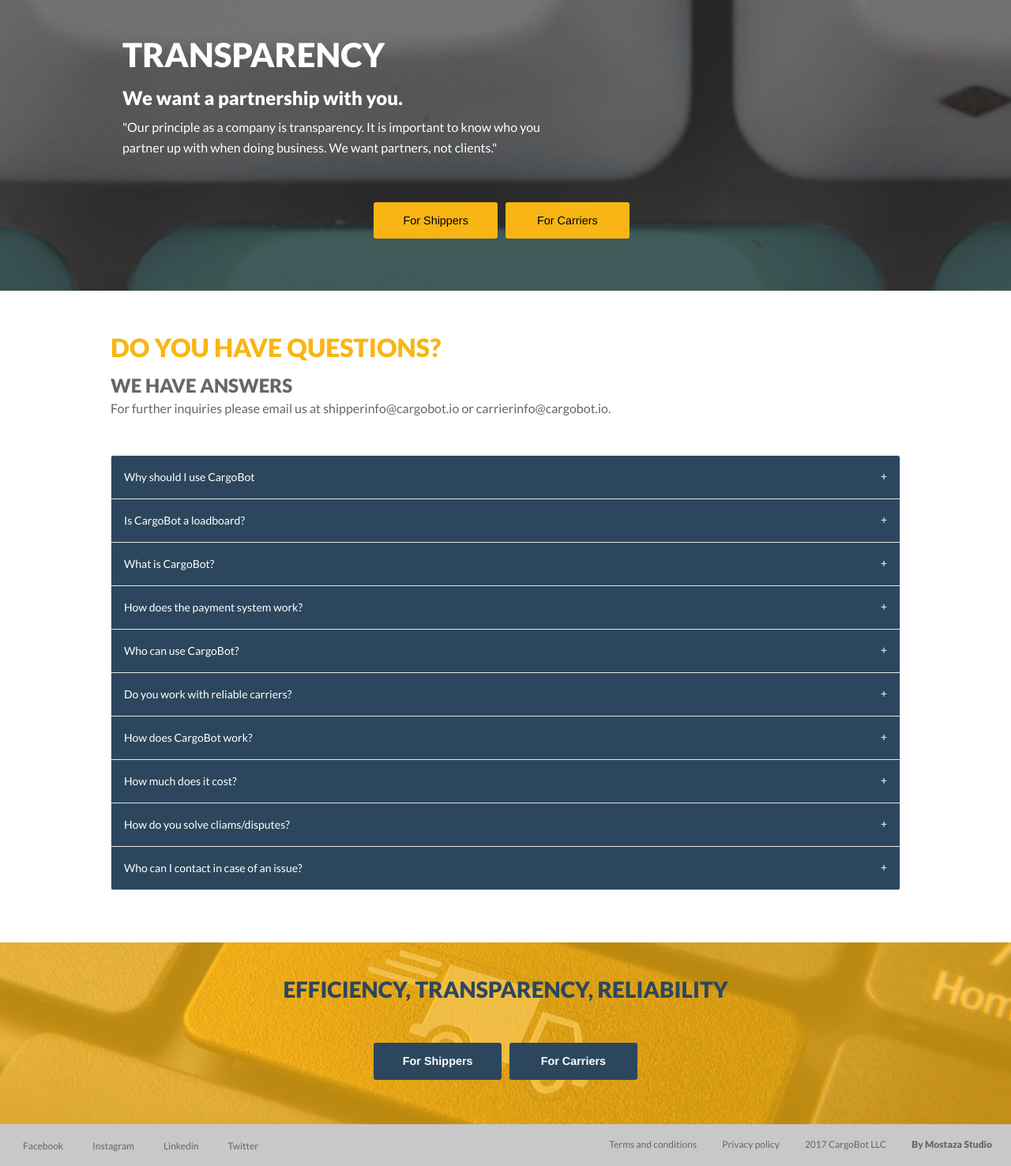
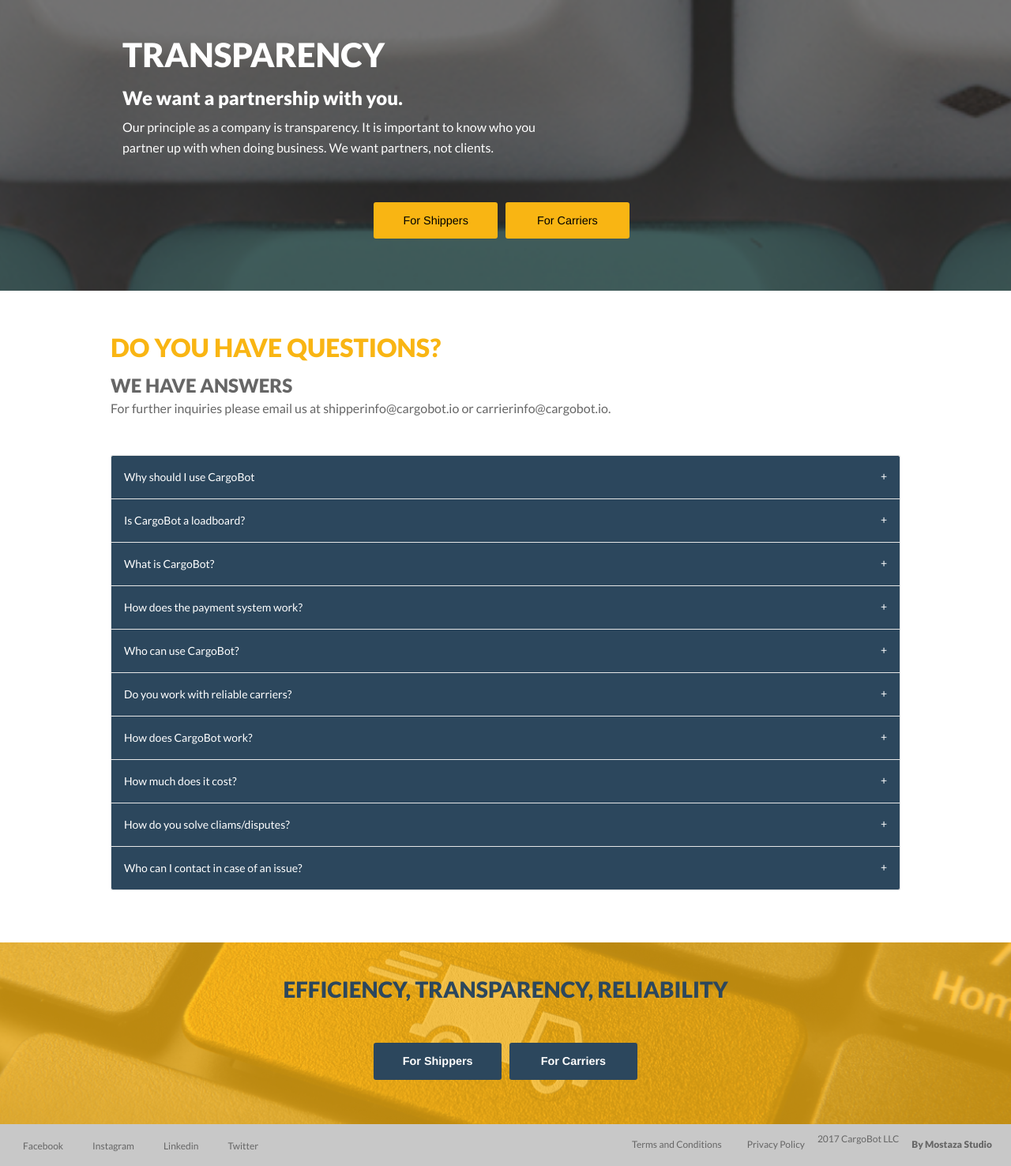
Before and after one commit to mostazastudio/cargobotpaginaweb, a Django app: page /faq in a window 1280 px wide. Shown: the part 87-1563 px from the top of the page at 79% size. Run offline with Django 3.2, Linux system fonts and the light colour scheme; some libraries are stand-ins or nearby versions.

Commit message:
Update faq.css

```diff
--- a/templates/faq.html
+++ b/templates/faq.html
@@ -39,6 +39,11 @@
 &noscript=1"/>
 </noscript>
 <!-- End Facebook Pixel Code -->
+    <!-- Google Call Tracking Code —>
+<script type="text/javascript">
+(function(a,e,c,f,g,h,b,d){var k={ak:"833262772",cl:"76mgCIWNpHgQtKmqjQM",autoreplace:"(305) 749-5490"};a[c]=a[c]||function(){(a[c].q=a[c].q||[]).push(arguments)};a[g]||(a[g]=k.ak);b=e.createElement(h);b.async=1;b.src="//www.gstatic.com/wcm/loader.js";d=e.getElementsByTagName(h)[0];d.parentNode.insertBefore(b,d);a[f]=function(b,d,e){a[c](2,b,k,d,null,new Date,e)};a[f]()})(window,document,"_googWcmImpl","_googWcmGet","_googWcmAk","script");
+</script>
+<!-- End Google Call Tracking Code -->
   </head>
   <body>
     <!--Este es el menu con un clic que muestra una barra de menu secundaria, la hice creando un top-bar y dentro de ese top-bar metiendo un title-bar que es el que siempre esconde. Importante mencionar que en ese title-bar deje vacia la opcion de "data-hide-for" para que la barra que habilita a la otra barra siempre se muestre. Tambien manejo top-bar-left y top-bar-right. Importante revisar los menus verticales y solo horizontales para large y mediums screens-->
@@ -80,11 +85,11 @@
                 <div class="column large-7 medium-6 small-10">
                   <h1 class="text-left titulo_principal">TRANSPARENCY</h1>
                   <h2 class="text-left subtitulo">We want a partnership with you.</h2>
-                  <p class="text-left texto_refuerzo">"Our principle as a company is transparency. It is important to know who you partner up with when doing business. We want partners, not clients."</p>
+                  <p class="text-left texto_refuerzo">Our principle as a company is transparency. It is important to know who you partner up with when doing business. We want partners, not clients.</p>
                 </div>
               </div>
                <div class="row cta_amarillo">
-                <div class="button-group large-4 medium-6 small-10 stacked-for-small stacked-for-medium small-centered">
+                <div class="button-group header-button large-4 medium-6 small-10 stacked-for-small stacked-for-medium small-centered">
                   <a href="{% url 'shippers'%}" class="button boton_amarillo expanded" style="margin-right: 10px; margin-bottom: 10px;">For Shippers</a>
                   <a href="{% url 'carriers'%}" class="button boton_amarillo expanded" style="margin-right: 10px; margin-bottom: 10px;">For Carriers</a>
                   </div>
@@ -193,9 +198,9 @@
            </div>
            <div class="top-bar-right">
              <ul class="menu vertical medium-horizontal large-horizontal" id="redes_sociales">
-               <li class=""><a href="{% static 'css/files/terms_cargobot.pdf'%}" target="_blank" class="textos_footer text-center">Terms and conditions</a></li>
-               <li class=""><a href="" class="textos_footer text-center">Privacy policy</a></li>
-               <li class=""><a href="" class="textos_footer text-center">2017 CargoBot LLC</a></li>
+               <li class=""><a href="{% static 'css/files/terms_cargobot.pdf'%}" target="_blank" class="textos_footer text-center">Terms and Conditions</a></li>
+               <li class=""><a href="" class="textos_footer text-center">Privacy Policy</a></li>
+               <li class=""><p class="textos_footer text-center">2017 CargoBot LLC</p></li>
                <li class=""><a href="" class="textos_footer text-center"><strong>By Mostaza Studio</strong></a></li>
              </ul>
            </div>
```
